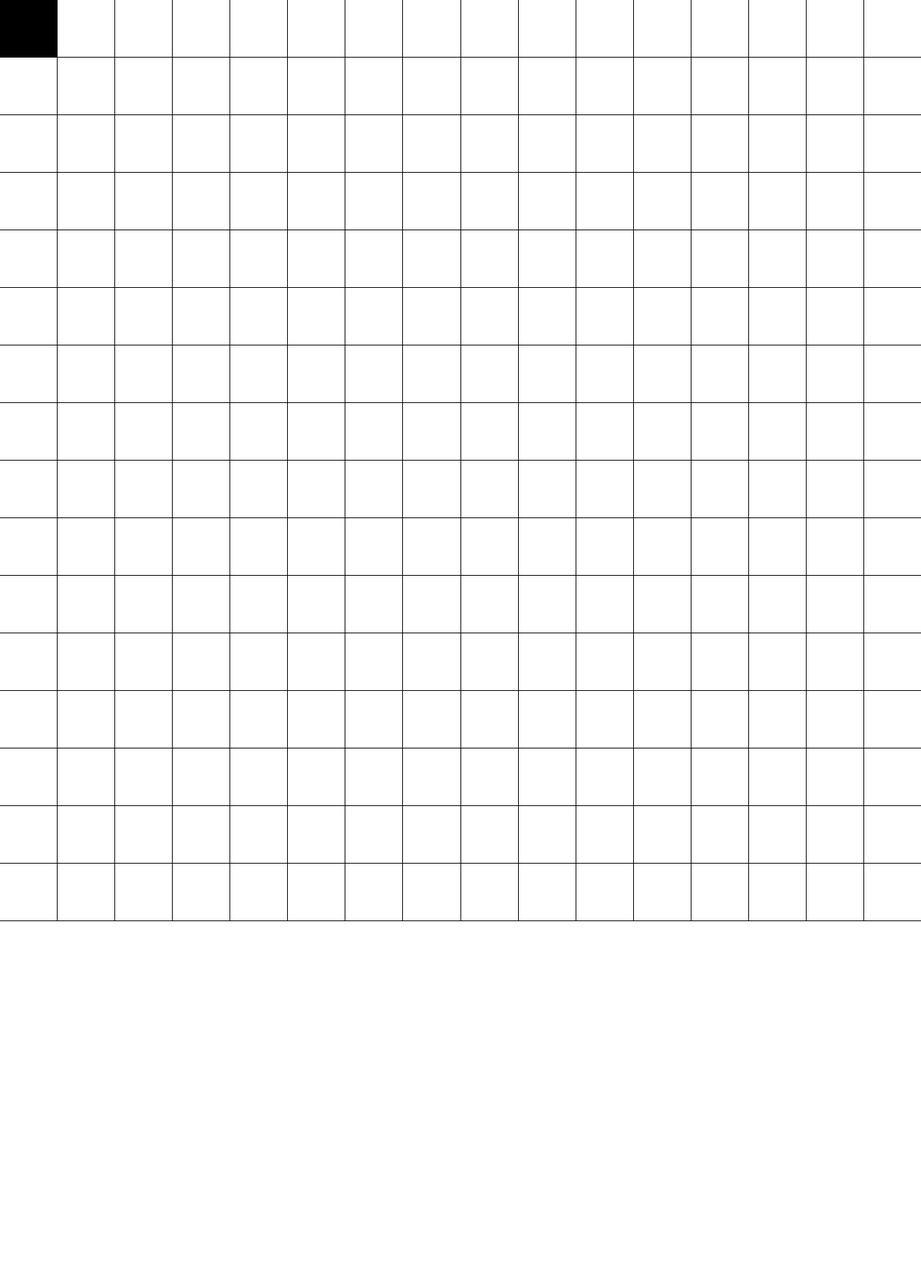
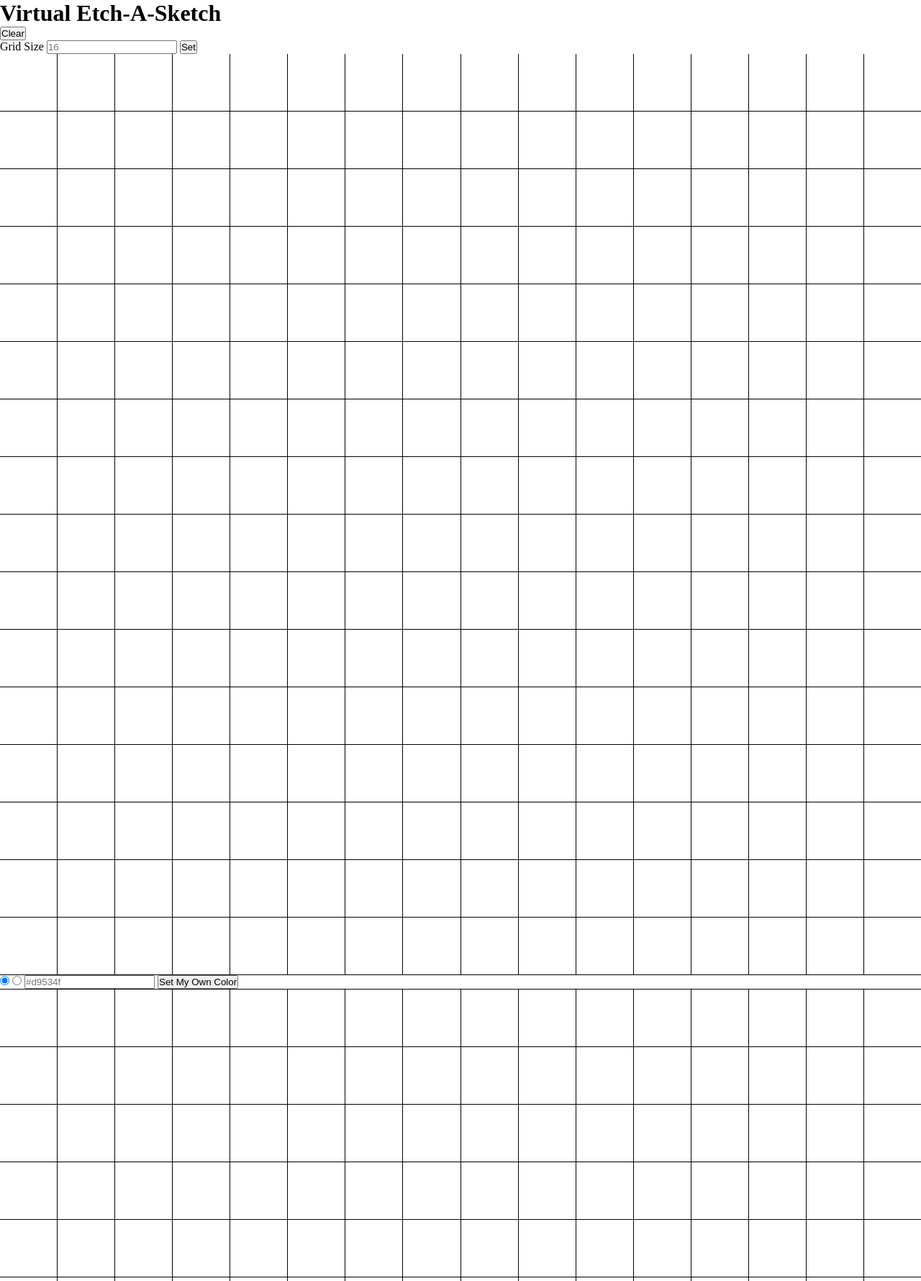
Before and after one commit to leticiahan/etch-a-sketch, a plain HTML site: page index.html in a window 1280 px wide. Shown: the top 1780 px of the page at 72% size. Before the commit the page ends 1280 px from the top, so only its background shows below. Drawn offline with nearby package versions, Linux system fonts and the light colour scheme.

Commit message:
add buttons and inputs

```diff
--- a/index.html
+++ b/index.html
@@ -3,11 +3,32 @@
 <head>
   <title>Etch-A-Sketch</title>
   <link rel="stylesheet" type="text/css" href="style.css" />
+</head>
+<body>
+  <div class="header">
+    <h1>Virtual Etch-A-Sketch</h1>
+  </div>
+  <div class="input">
+    <button class="clear-btn">Clear</button>
+  </div>
+  <div>
+    <form class="grid">
+      <label for="new-grid">Grid Size</label>
+      <input type="text" placeholder="16" name="new-grid" />
+      <button class="new-grid-btn">Set</button>
+    </form>
+  </div>
+  <div>
+    <form class="color">
+      <input type="radio" name="radio" value="black" checked/>
+      <input type="radio" name="radio" value="rainbow" />
+      <input type="text" name="choice" placeholder="#d9534f" />
+      <button class="set-color" name="set-color">Set My Own Color</button>
+    </form>
+  </div>
+  <div class="grid">
+  </div>
   <script src="https://ajax.googleapis.com/ajax/libs/jquery/1.11.0/jquery.min.js"></script>
   <script src="script.js"></script>
-</head>
-<body>
-  <div class="grid">
-  </div>
 </body>
 </html>
--- a/style.css
+++ b/style.css
@@ -11,6 +11,10 @@ body {
 .row {
   display: flex;
   flex-direction: row;
+}
+
+.row:first-child {
+  border-top: 1px solid black;
 }
 
 .square {
@@ -27,3 +31,6 @@ body {
 .black {
   background-color: black;
 }
+/* -- for styling radio buttons --
+https://codepen.io/AngelaVelasquez/pen/Eypnq
+*/
```
